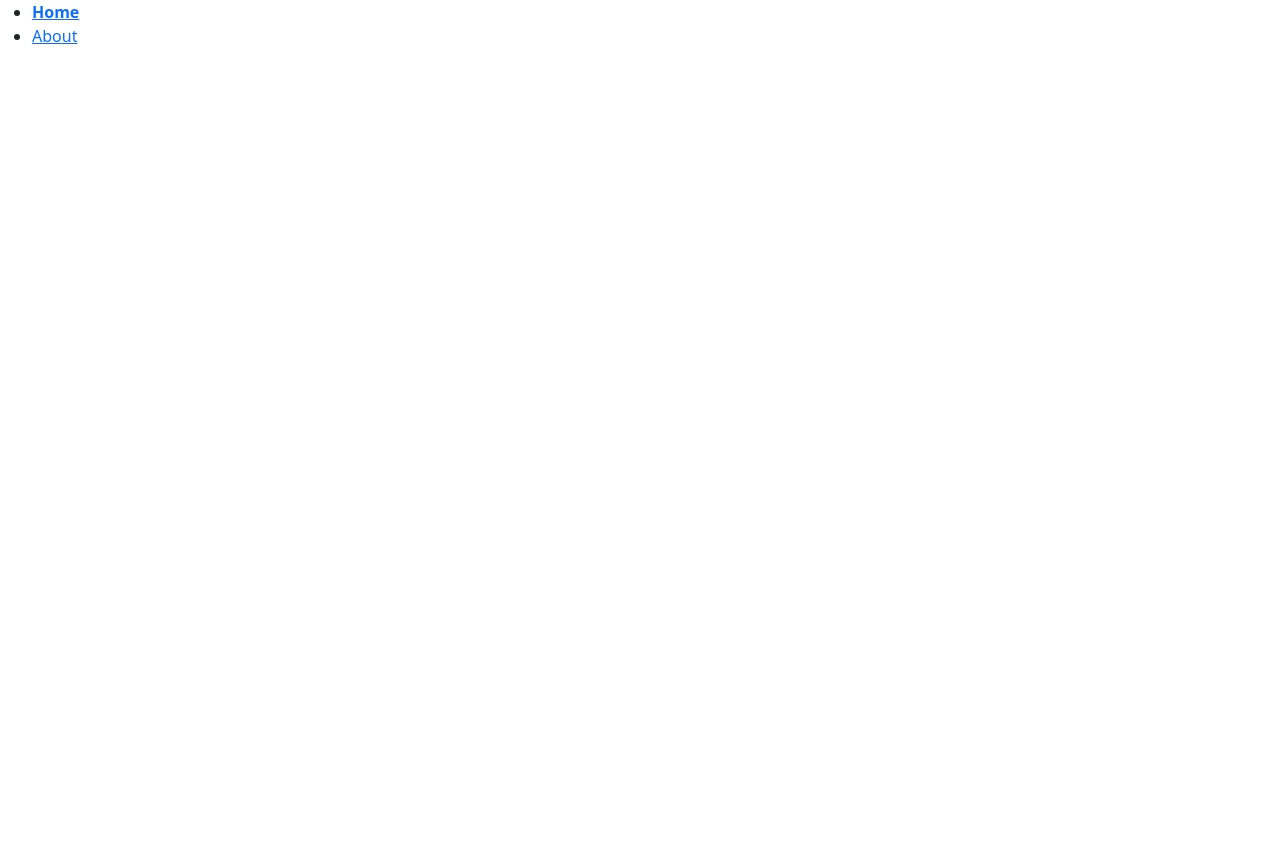
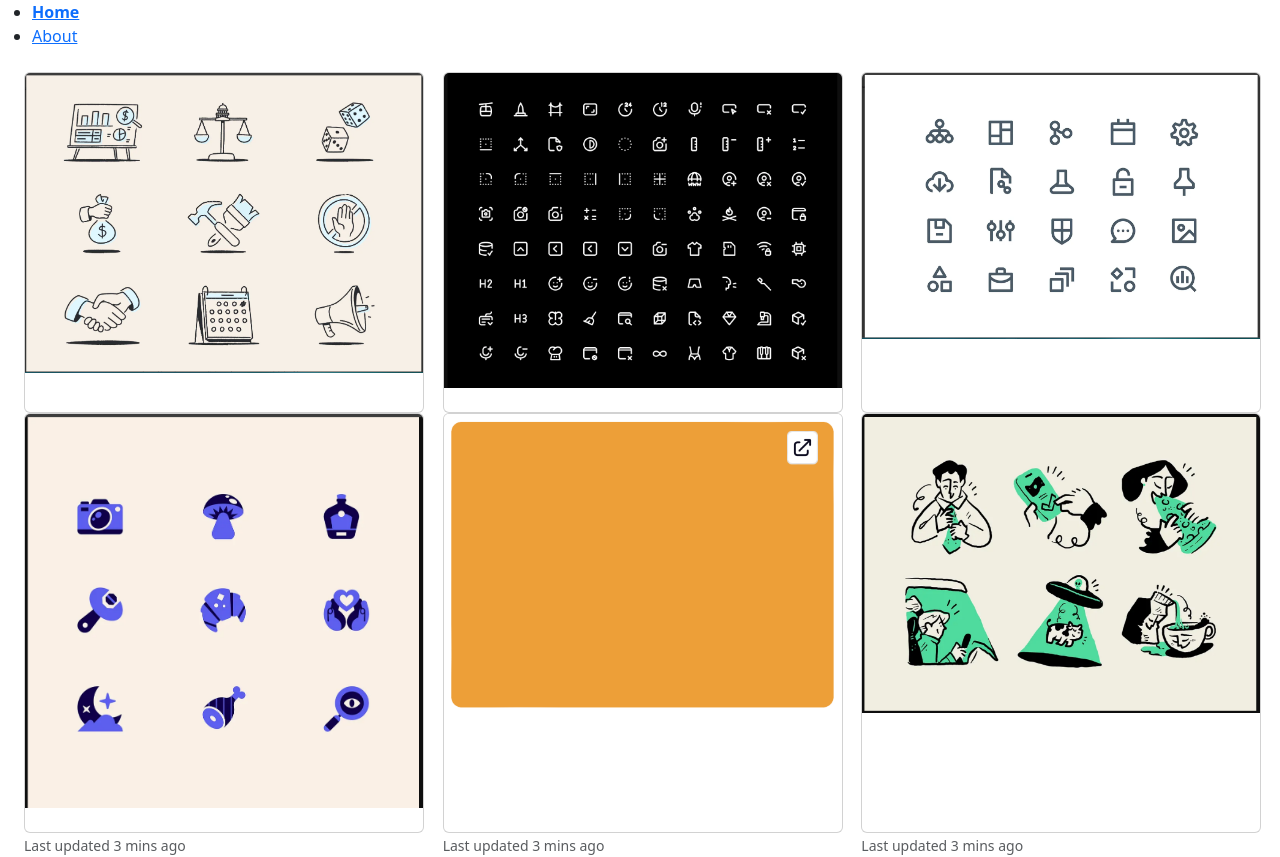
Before and after one commit to BRVSS/bootstrap-reproduction, a plain HTML site: page index.html in a window 1280 px wide. Before the commit the page ends 800 px from the top, so only its background shows below. Drawn offline with nearby package versions, Linux system fonts and the light colour scheme.

Commit message:
icons added to page and begin formatting

```diff
--- a/index.html
+++ b/index.html
@@ -15,6 +15,60 @@
         <li><a href="about.html">About</a></li>
       </ul>
     </nav>
+    <!-- main part of dribble -->
+    <main>
+    <div class="row row-cols-3">
+      <div class="col">
+        <div class="card h-100" style="width: 25rem;">
+          <img src="images/Dribble Icons 1.png" class="card-img-top" alt="...">
+        </div>
+        <div class="card-footer">
+          <small class="text-body-secondary">Siege Media</small>
+        </div>
+      </div>
+      <div class="col">
+        <div class="card h-100" style="width: 25rem;">
+          <img src="images/Dribble Icons 2.png" class="card-img-top" alt="...">
+        </div>
+        <div class="card-footer">
+          <small class="text-body-secondary">Last updated 3 mins ago</small>
+        </div>
+      </div>
+      <div class="col">
+        <div class="card h-100" style="width: 25rem;">
+          <img src="images/Dribble Icons 3.png" class="card-img-top" alt="...">
+        </div>
+        <div class="card-footer">
+          <small class="text-body-secondary">Last updated 3 mins ago</small>
+        </div>
+      </div>
+      <div class="col">
+        <div class="card h-100" style="width: 25rem;">
+          <img src="images/Dribble Icons 4.png" class="card-img-top" alt="...">
+        </div>
+        <div class="card-footer">
+          <small class="text-body-secondary">Last updated 3 mins ago</small>
+        </div>
+      </div>
+      <div class="col">
+        <div class="card h-100" style="width: 25rem;">
+          <img src="images/dribbble ad.png" class="card-img-top" alt="...">
+        </div>
+        <div class="card-footer">
+          <small class="text-body-secondary">Last updated 3 mins ago</small>
+        </div>
+      </div>
+      <div class="col">
+        <div class="card h-100" style="width: 25rem;">
+          <img src="images/Dribble Icons 6.png" class="card-img-top" alt="...">
+        </div>
+        <div class="card-footer">
+          <small class="text-body-secondary">Last updated 3 mins ago</small>
+        </div>
+      </div>
+    </div>
+
+    </main>
     <!-- bootstrap js inclusion -->
     <script src="https://cdn.jsdelivr.net/npm/bootstrap@5.3.8/dist/js/bootstrap.min.js" integrity="sha384-G/EV+4j2dNv+tEPo3++6LCgdCROaejBqfUeNjuKAiuXbjrxilcCdDz6ZAVfHWe1Y" crossorigin="anonymous"></script>
     <script src="index.js"></script>
--- a/screen.css
+++ b/screen.css
@@ -2,3 +2,15 @@
 a.active {
     font-weight: bold;
 }
+
+/* .col{
+    margin:auto;
+} */
+
+main{
+    margin:1.5em;
+}
+
+image{
+    border-radius: 15px;
+}
```
